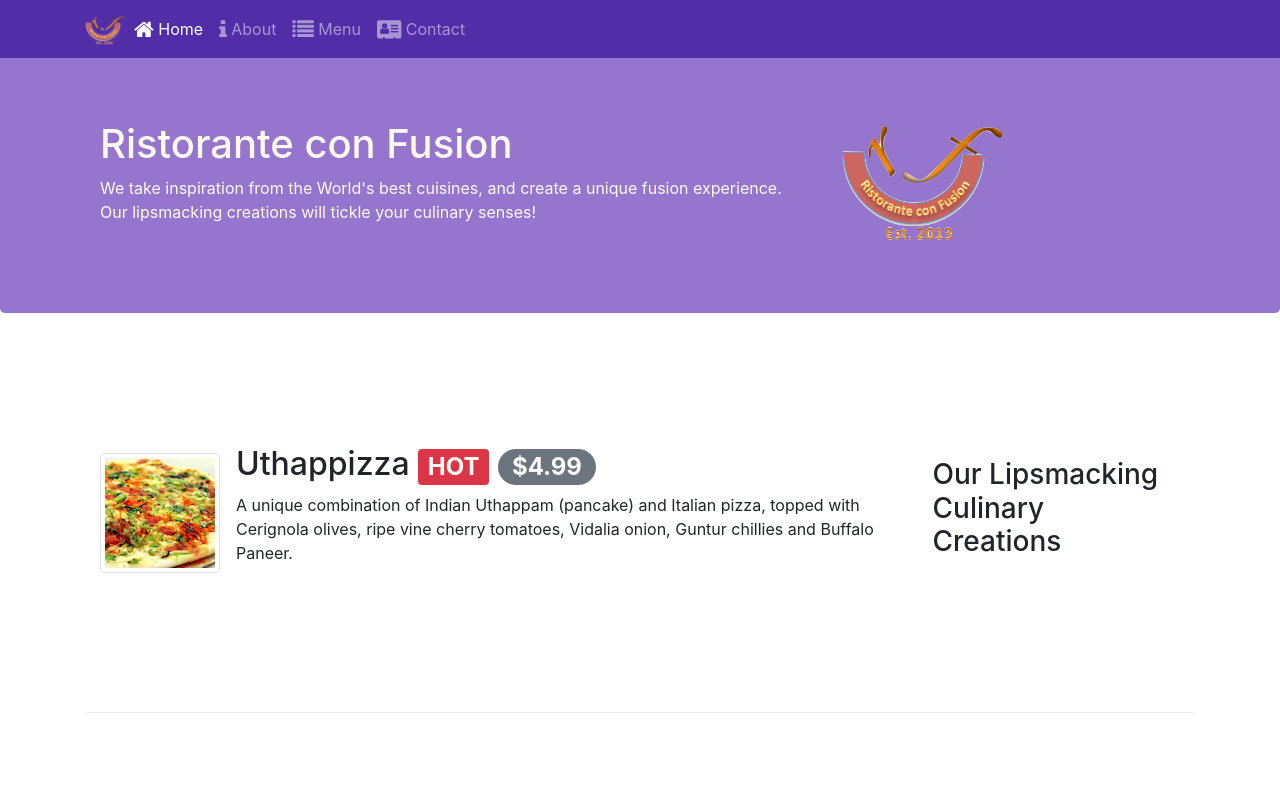
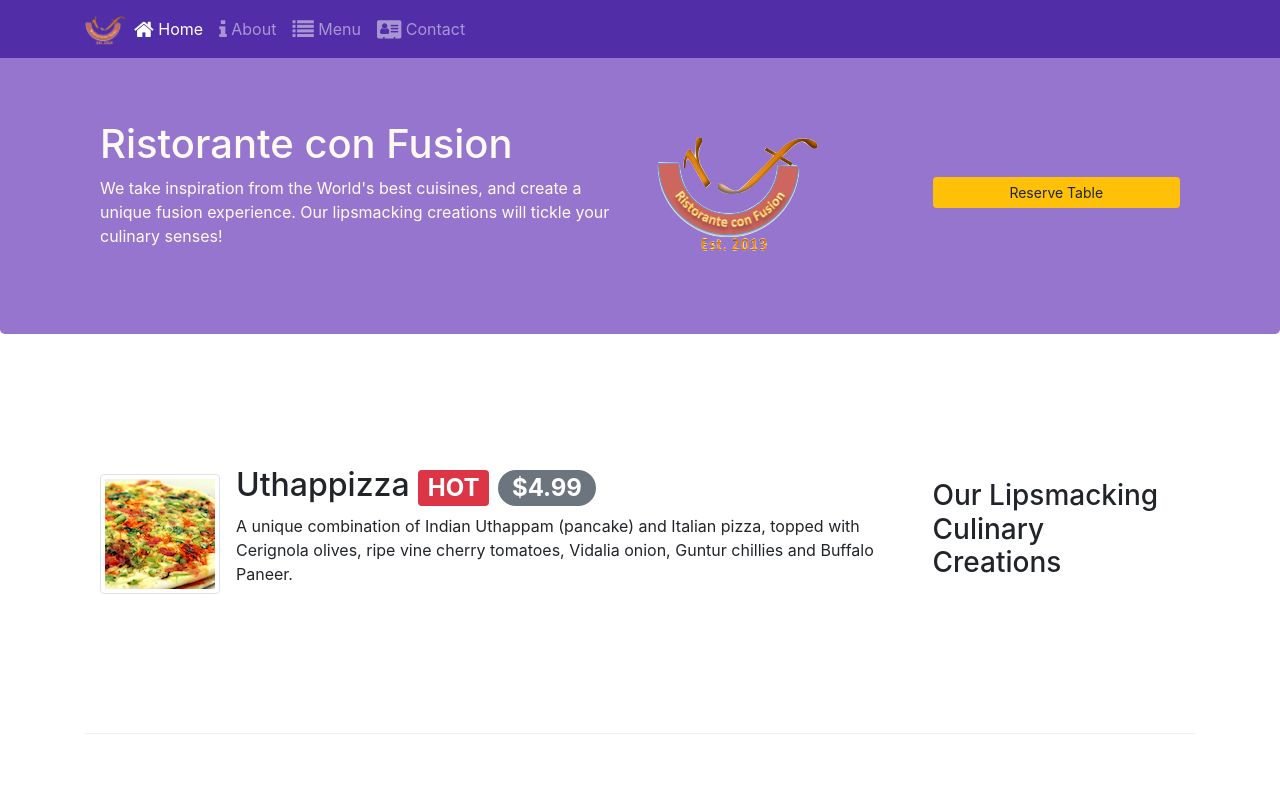
Before and after one commit to Ayush-Asutkar/Front-End-Bootstrap, a website: page index.html in a window 1280 px wide. Shown: the top 800 px of the page. Drawn offline with nearby package versions, Linux system fonts and the light colour scheme.

Commit message:
Assignment 2 Task 3

```diff
--- a/index.html
+++ b/index.html
@@ -35,12 +35,15 @@
     <header class="jumbotron">
         <div class="container">
             <div class="row row-header">
-                <div class="col-12 col-sm-8">
+                <div class="col-12 col-sm-6">
                     <h1>Ristorante con Fusion</h1>
                     <p>We take inspiration from the World's best cuisines, and create a unique fusion experience. Our lipsmacking creations will tickle your culinary senses!</p>
                 </div>
                 <div class="col-12 col-sm align-self-center">
                     <img src="img/logo.png" class="img-fluid">
+                </div>
+                <div class="col-12 col-sm align-self-center">
+                    <a role="button" class="btn btn-warning btn-block btn-sm" href="#reservetable">Reserve Table</a>
                 </div>
             </div>
         </div>
@@ -95,7 +98,7 @@
         </div>
 
         <!-- Task 1 = adding a reservation table-->
-        <div class="row row-content justify-content-center">
+        <div class="row row-content justify-content-center" id="reservetable">
             <div class="col col-sm-8 align-self-center">
                 <div class="card">
                     <h3 class="card-header bg-warning text-white">Reserve a Table</h3>
```
